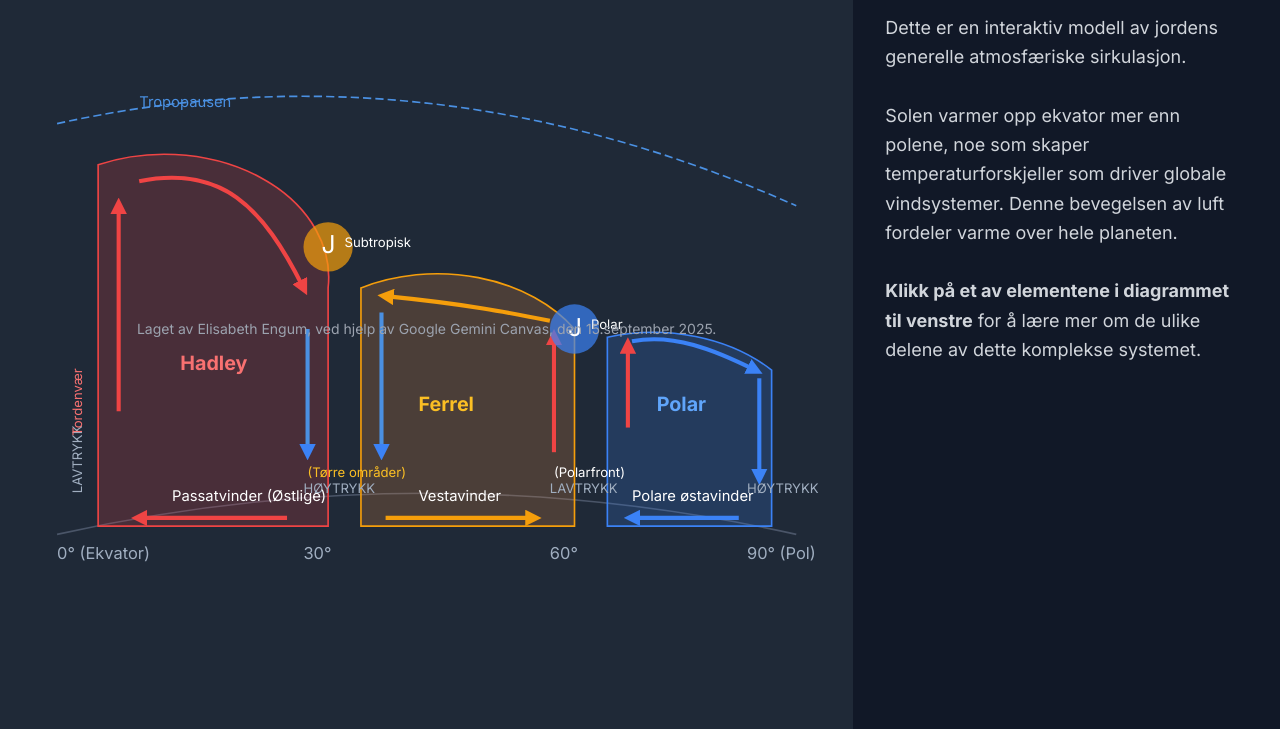
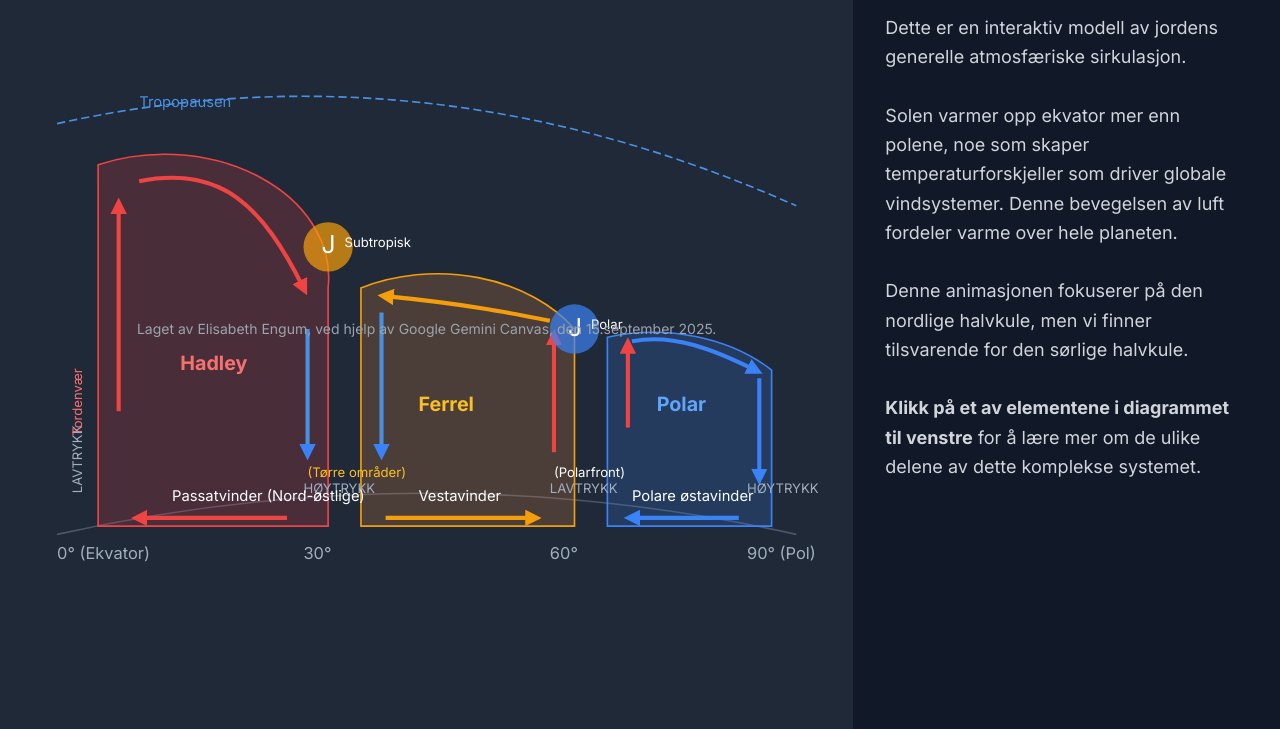
Before and after one commit to PGelisa/DynamiskKI, a plain HTML site: page JordensPuls/GlobalAtmoSirk.html in a window 1280 px wide. Shown: the part 71-800 px from the top of the page. Drawn offline with nearby package versions, Linux system fonts and the light colour scheme.

Commit message:
Modify text for trade winds and add description
Updated text labels and added explanation for animation focus.

```diff
--- a/JordensPuls/GlobalAtmoSirk.html
+++ b/JordensPuls/GlobalAtmoSirk.html
@@ -135,7 +135,7 @@
                 <g id="trade-winds" class="clickable">
                      <title>Passatvindene</title>
                     <rect x="150" y="510" width="180" height="40" fill="transparent"/>
-                    <text x="190" y="510" fill="white" font-size="18">Passatvinder (Østlige)</text>
+                    <text x="190" y="510" fill="white" font-size="18">Passatvinder (Nord-østlige)</text>
                 </g>
 
                 <g id="westerlies" class="clickable">
@@ -185,6 +185,8 @@
                     Dette er en interaktiv modell av jordens generelle atmosfæriske sirkulasjon.
                     <br><br>
                     Solen varmer opp ekvator mer enn polene, noe som skaper temperaturforskjeller som driver globale vindsystemer. Denne bevegelsen av luft fordeler varme over hele planeten.
+                    <br><br>
+                    Denne animasjonen fokuserer på den nordlige halvkule, men vi finner tilsvarende for den sørlige halvkule.
                     <br><br>
                     <strong>Klikk på et av elementene i diagrammet til venstre</strong> for å lære mer om de ulike delene av dette komplekse systemet.
                 </p>
```
